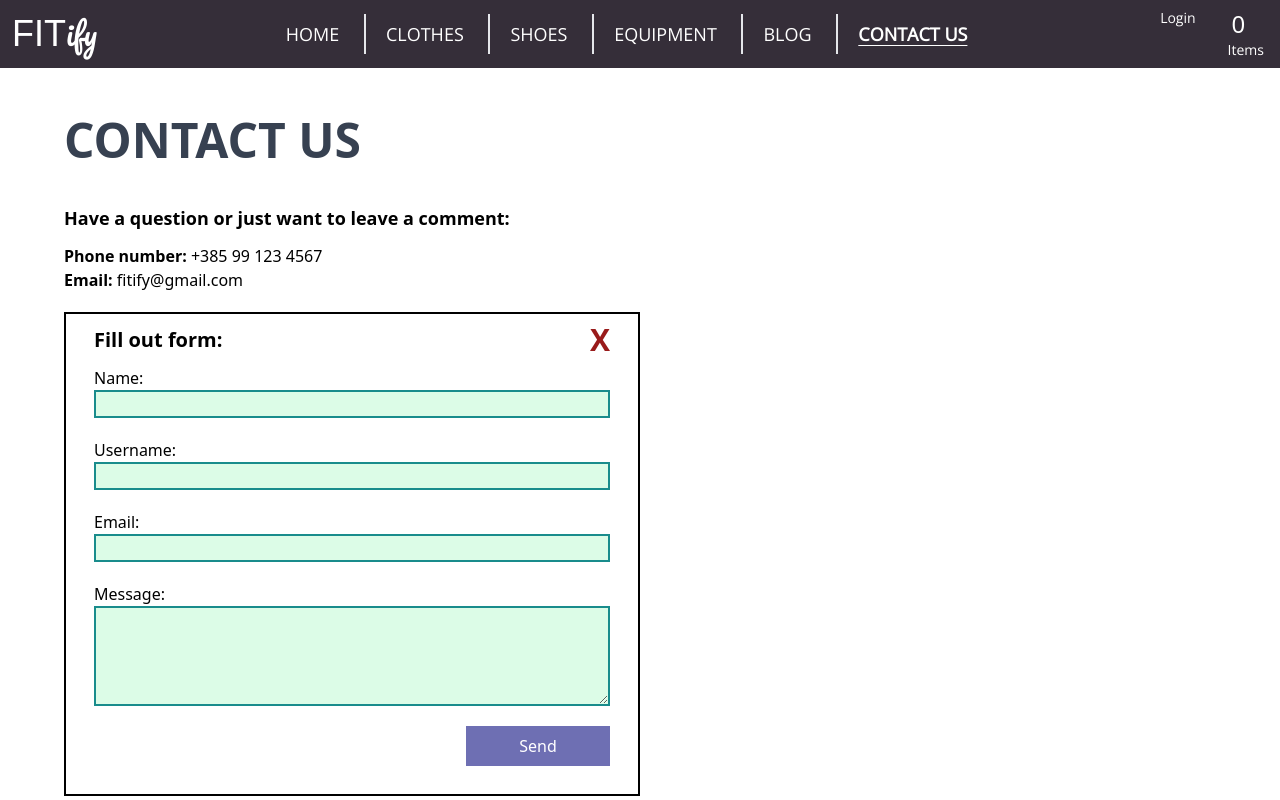
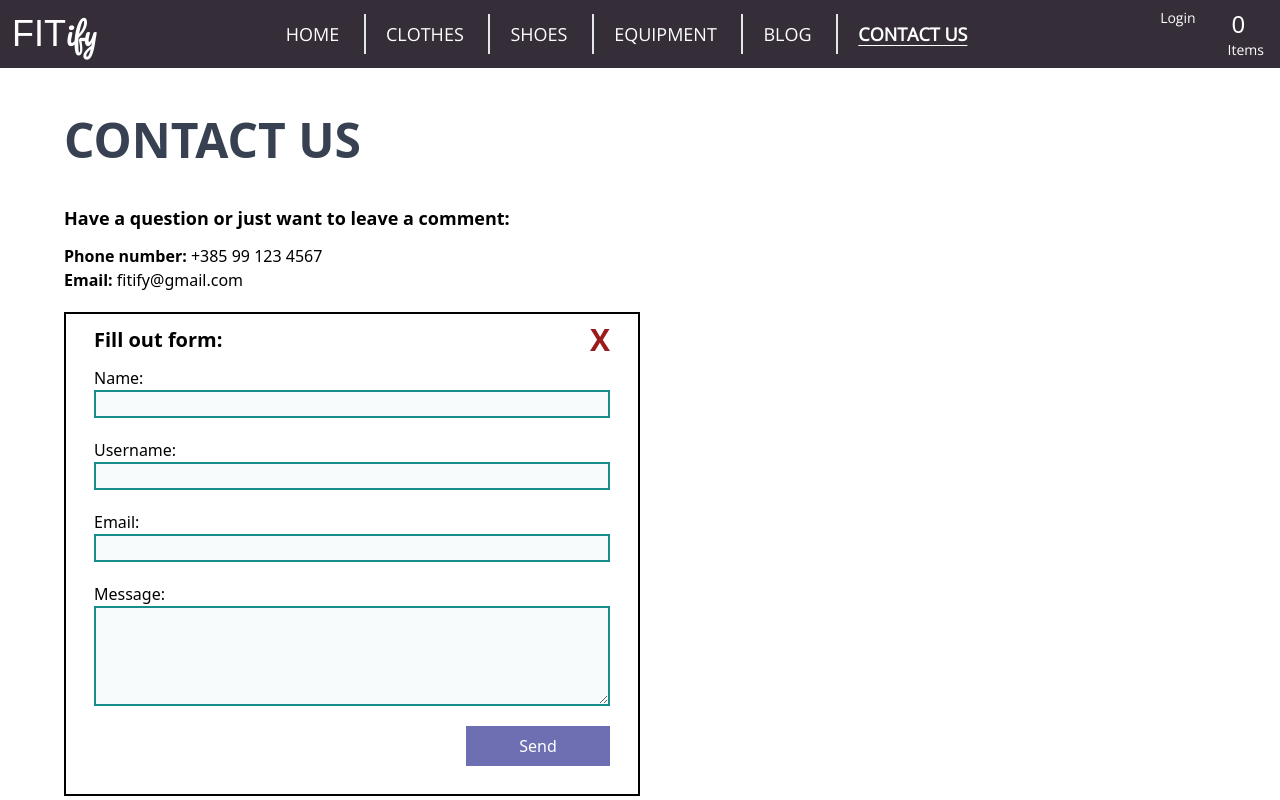
Before and after one commit to ikozul00/Fitify-web-app, a Next.js app in the folder fitify-web-app/: page /contactUs in a window 1280 px wide. Both pictures are taken after a click on the button "Send message". Shown: the top 800 px of the page. Built offline with nearby package versions, Linux system fonts and the light colour scheme; a web font is replaced by a local one.

Commit message:
Changed color of form fields in Contact us

```diff
--- a/fitify-web-app/components/contactUs/contactForm.js
+++ b/fitify-web-app/components/contactUs/contactForm.js
@@ -46,13 +46,13 @@ const ContactForm = ({toggleForm}) => {
                 </div>
                 <div className="px-7 flex flex-col">
                 <label htmlFor="name">Name:</label>
-                <input type="text" name="name" id="name" className="border-2 mb-5 border-fitify-green bg-green-100" value={name} onChange={(e) => handleChange(e)} required/>
+                <input type="text" name="name" id="name" className="border-2 mb-5 border-fitify-green form-field" value={name} onChange={(e) => handleChange(e)} required/>
                 <label htmlFor="username">Username:</label>
-                <input type="text" name="username" id="username" className="border-2 mb-5 border-fitify-green bg-green-100" value={username} onChange={(e) => handleChange(e)} required/>
+                <input type="text" name="username" id="username" className="border-2 mb-5 border-fitify-green form-field" value={username} onChange={(e) => handleChange(e)} required/>
                 <label htmlFor="email">Email:</label>
-                <input type="text" name="email" id="email" className="border-2 mb-5 border-fitify-green bg-green-100" value={email} onChange={(e) => handleChange(e)} required/>
+                <input type="text" name="email" id="email" className="border-2 mb-5 border-fitify-green form-field" value={email} onChange={(e) => handleChange(e)} required/>
                 <label htmlFor="message">Message:</label>
-                <textarea id="message" name="message" rows={4} cols={5} className="border-2 mb-5 border-fitify-green bg-green-100" value={message} onChange={(e) => handleChange(e)} required></textarea>
+                <textarea id="message" name="message" rows={4} cols={5} className="border-2 mb-5 border-fitify-green form-field" value={message} onChange={(e) => handleChange(e)} required></textarea>
                 {errorMessage && <p className="mb-3">{errorMessage}</p>}
                 <button onClick={(e) => sendMessage(e)} className=" bg-fitify-purple text-white w-36 py-2 place-self-end mb-7 ">Send</button>
                 </div>
```
